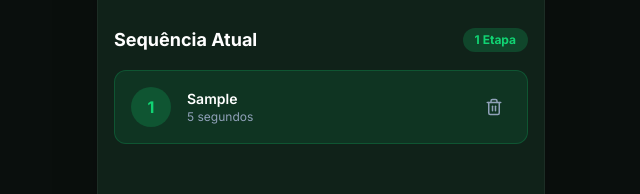
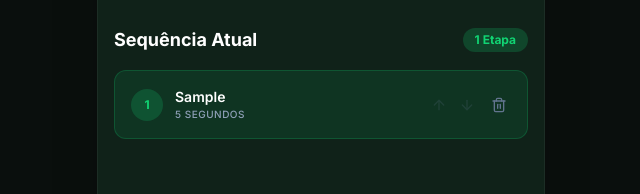
Before and after one commit to charines/crontask, a React (Vite) app: page / in a window 1280 px wide. Both pictures are taken after typing "Sample", "5" into the empty fields and a click on the button "Adicionar Etapa". Shown: the part 431-625 px from the top of the page, without its empty margins (319-959 px from the left). Built offline with nearby package versions, Linux system fonts and the light colour scheme.

Commit message:
adicionando troca de posicao entre os itens

```diff
--- a/src/App.jsx
+++ b/src/App.jsx
@@ -10,7 +10,9 @@ import {
   ChevronRight,
   Pause,
   SkipBack,
-  SkipForward
+  SkipForward,
+  ArrowUp,
+  ArrowDown
 } from 'lucide-react';
 
 const STORAGE_KEY = 'crontask_activities';
@@ -41,6 +43,18 @@ export default function App() {
 
   const deleteActivity = (id) => {
     setActivities(activities.filter(a => a.id !== id));
+  };
+
+  const moveActivity = (id, direction) => {
+    const index = activities.findIndex(a => a.id === id);
+    if (index === -1) return;
+    if (direction === 'up' && index === 0) return;
+    if (direction === 'down' && index === activities.length - 1) return;
+
+    const newActivities = [...activities];
+    const targetIndex = direction === 'up' ? index - 1 : index + 1;
+    [newActivities[index], newActivities[targetIndex]] = [newActivities[targetIndex], newActivities[index]];
+    setActivities(newActivities);
   };
 
   const clearAll = () => {
@@ -98,6 +112,7 @@ export default function App() {
               activities={activities}
               onAdd={addActivity}
               onDelete={deleteActivity}
+              onMove={moveActivity}
               onClear={clearAll}
               onStart={startSequence}
             />
@@ -120,7 +135,7 @@ export default function App() {
   );
 }
 
-function ConfigView({ activities, onAdd, onDelete, onClear, onStart }) {
+function ConfigView({ activities, onAdd, onDelete, onMove, onClear, onStart }) {
   const [name, setName] = useState('');
   const [duration, setDuration] = useState('');
 
@@ -217,19 +232,35 @@ function ConfigView({ activities, onAdd, onDelete, onClear, onStart }) {
                 initial={{ opacity: 0, y: 10 }}
                 animate={{ opacity: 1, y: 0 }}
                 key={activity.id}
-                className="flex items-center gap-4 p-4 rounded-xl bg-primary/10 border border-primary/20 group"
+                className="flex items-center gap-3 p-4 rounded-xl bg-primary/10 border border-primary/20 group"
               >
-                <div className="flex-shrink-0 w-10 h-10 rounded-full bg-primary/20 flex items-center justify-center text-primary font-bold">{index + 1}</div>
-                <div className="flex-1">
-                  <h4 className="font-semibold text-sm">{activity.name}</h4>
-                  <p className="text-xs text-slate-400">{activity.durationSeconds} segundos</p>
+                <div className="flex-shrink-0 w-8 h-8 rounded-full bg-primary/20 flex items-center justify-center text-primary font-bold text-xs">{index + 1}</div>
+                <div className="flex-1 min-w-0">
+                  <h4 className="font-semibold text-sm truncate">{activity.name}</h4>
+                  <p className="text-[10px] text-slate-400 font-medium uppercase tracking-wider">{activity.durationSeconds} segundos</p>
                 </div>
-                <button
-                  onClick={() => onDelete(activity.id)}
-                  className="text-slate-400 hover:text-danger transition-colors p-2"
-                >
-                  <Trash2 size={18} />
-                </button>
+                <div className="flex items-center gap-1">
+                  <button
+                    onClick={() => onMove(activity.id, 'up')}
+                    disabled={index === 0}
+                    className="text-slate-500 hover:text-primary transition-colors p-1 disabled:opacity-20"
+                  >
+                    <ArrowUp size={16} />
+                  </button>
+                  <button
+                    onClick={() => onMove(activity.id, 'down')}
+                    disabled={index === activities.length - 1}
+                    className="text-slate-500 hover:text-primary transition-colors p-1 disabled:opacity-20"
+                  >
+                    <ArrowDown size={16} />
+                  </button>
+                  <button
+                    onClick={() => onDelete(activity.id)}
+                    className="text-slate-500 hover:text-danger transition-colors p-1 ml-1"
+                  >
+                    <Trash2 size={16} />
+                  </button>
+                </div>
               </motion.div>
             ))}
             {activities.length === 0 && (
```
